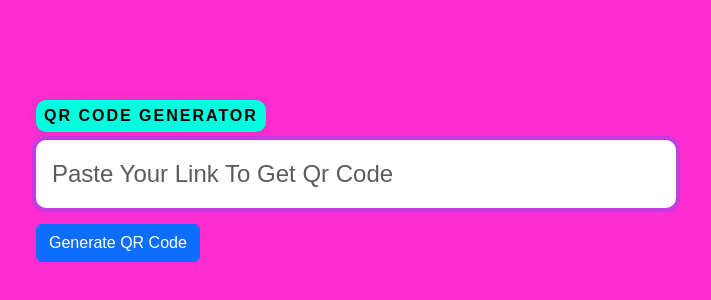
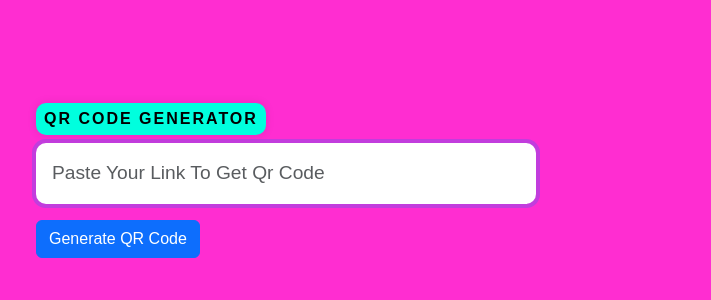
Before and after one commit to Tchris995/QR, a plain HTML site: page index.html in a window 1280 px wide. Shown: the part 228-528 px from the top of the page, without its empty margins (236-947 px from the left). Drawn offline with nearby package versions, Linux system fonts and the light colour scheme.

Commit message:
modified css

```diff
--- a/index.html
+++ b/index.html
@@ -10,7 +10,7 @@
 <body>
 <div class="container">
     <div class="row roww">
-        <div class = "col-md-8 mx-auto col-sm-12"><h1><span class="badge">Qr Code Generator </span></h1></div>
+        <div class = "col-md-8 mx-auto"><h1><span class="badge">Qr Code Generator </span></h1></div>
        <div class="col-md-8 mx-auto col-sm-12 qrcode"></div>
         <div class = "col-md-8 mx-auto col-sm-12"><form>
         <div class="mb-3">
--- a/style.css
+++ b/style.css
@@ -27,7 +27,7 @@ body{
 
 }
 
-.foam{
+/* .foam{
     width: 50vw;
     padding: 1rem;
     border: none;
@@ -35,8 +35,20 @@ body{
     box-shadow: 0 0 10px rgba(0,0,0,0.1);
     font-size: 1.5rem;
     margin-bottom: 1rem;
-    }
+    } */
 
+.foam {
+    width: 100%;                /* Take full column width */
+    max-width: 500px;           /* Don’t get too wide on desktop */
+    padding: 1rem;
+    border: none;
+    border-radius: 10px;
+    box-shadow: 0 0 10px rgba(0,0,0,0.1);
+    font-size: 1.2rem;
+    margin-bottom: 1rem;
+    display: block;
+           /* Center on larger screens */
+}
 
 
 
@@ -46,6 +58,7 @@ body{
 
     @media (max-width: 576px) {
   .badge {
+
     font-size: 2rem;
     padding: 0.5rem;
   }
@@ -78,4 +91,3 @@ body{
     font-size: 1rem;
     padding: 0.5rem;
   }
-}
```
